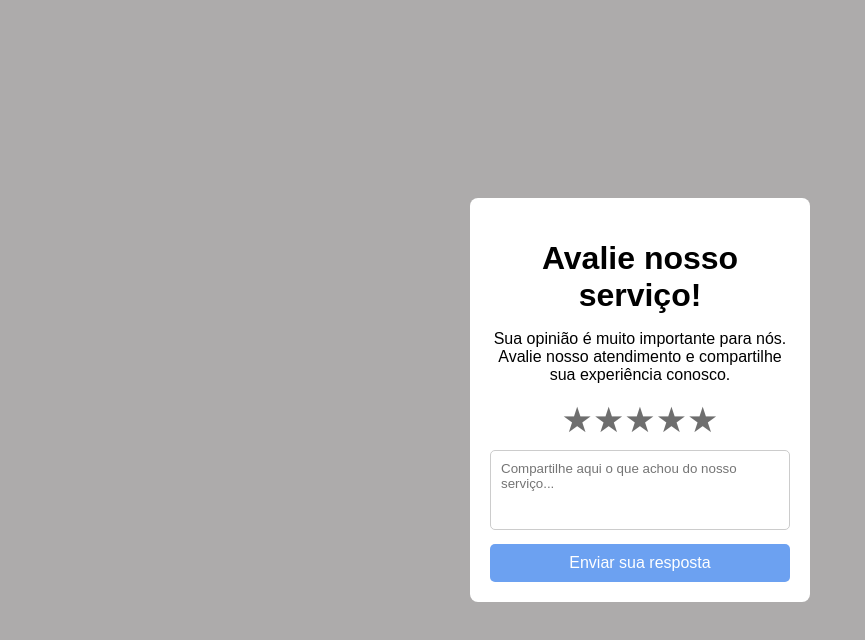
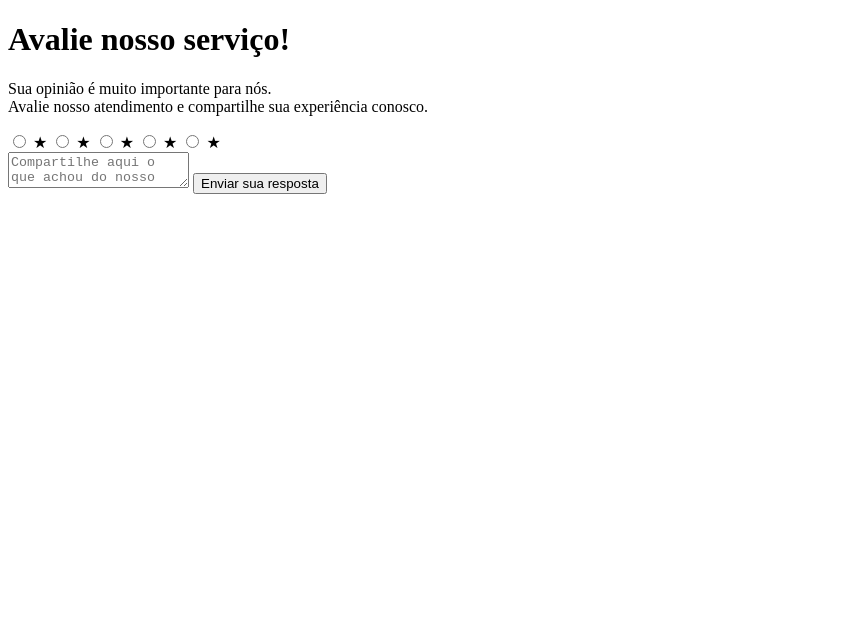
Before and after one commit to mariaflbss/funcionalidadedefeedback, a plain HTML site: page index.html in a window 1280 px wide. Shown: the whole page, without its empty margins (0-865 px from the left). Drawn offline with Linux system fonts and the light colour scheme.

Commit message:
index.html

```diff
--- a/index.html
+++ b/index.html
@@ -5,91 +5,6 @@
         <meta name="viewport" content="width=device-width; initial-scale=1.0">
         <title> Formulário de feedback </title>
     </head>
-    <style>
-
-        body{
-            font-family: Quicksand, sans-serif;
-            background: #adabab;
-            display: flex;
-            justify-content: center;
-            align-items: center;
-            height: 100vh;
-            margin: 0;
-         }
-
-        .container{
-        background: #fff;
-        padding: 20px;
-        width: 300px;
-        border-radius:8px;
-        box-shadow: 0, 4, 10, rgba(0, 0, 0, 0.1);
-        text-align: center;
-         }
-
-        h1{
-        margin-bottom: 10px;
-        text-align: center;
-         }
-
-        .star-rating{
-            display:flex;
-            justify-content: center;
-            flex-direction: row-reverse;
-            font-size: 35px;
-        }
-
-        .star-rating input{
-            display:none;
-
-        }
-
-        .star-rating label{
-            color:#6e6e6e;
-            cursor: pointer;
-            transition: color 0.3s;
-        }
-
-        .star-rating input:checked ~ label, .star-rating label:hover, .star-rating label:hover ~ label{
-            color: gold;
-        }
-
-        textarea{
-            width: 100%;
-            height: 80px;
-            font-family: Quicksand, sans-serif;
-            margin-top: 10px;
-            padding:10px ;
-            border: 1px solid #ccc;
-            border-radius: 5px;
-            resize: none;
-            box-sizing: border-box;
-        }
-
-        button{
-            width: 100%;
-            padding: 10px;
-            margin-top: 10px;
-            background: #6ca1f1;
-            border: none;
-            color:#fff;
-            font-size: 16px;
-            cursor: pointer;
-            border-radius: 5px;
-            transition: background 0.3s;
-        }
-
-        button:hover{
-            background:#5077b3;
-        }
-
-
-        @media (max-width: 600px) {
-        .card {
-        width: 90%;
-              }
-        }
-
-    </style>
     <body>
         <div class="container">
            <h1> Avalie nosso serviço!</h1>
```
